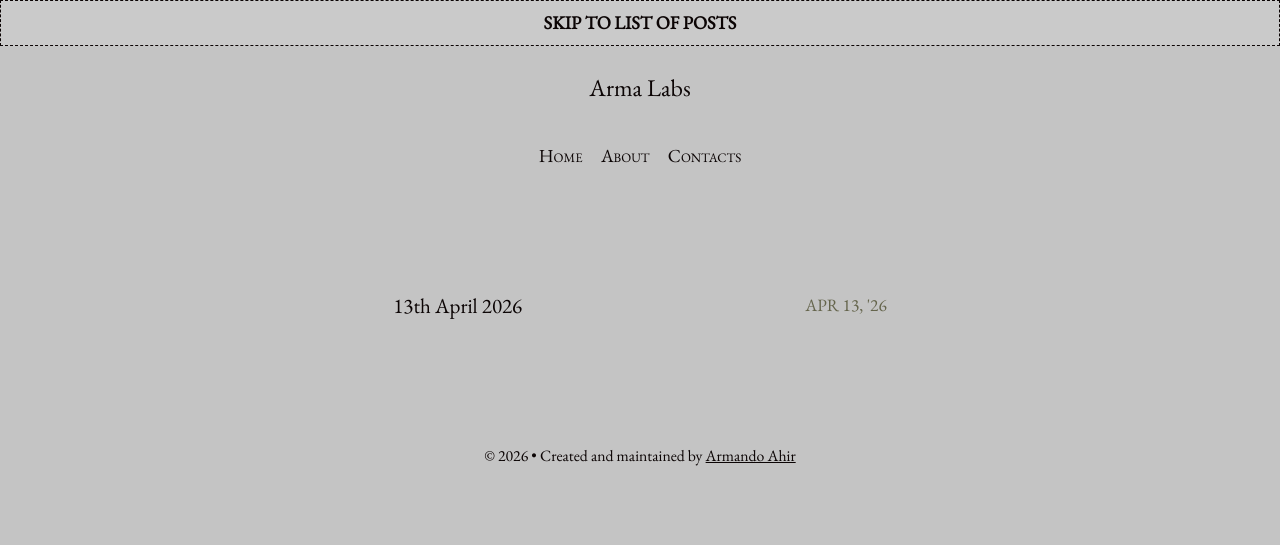
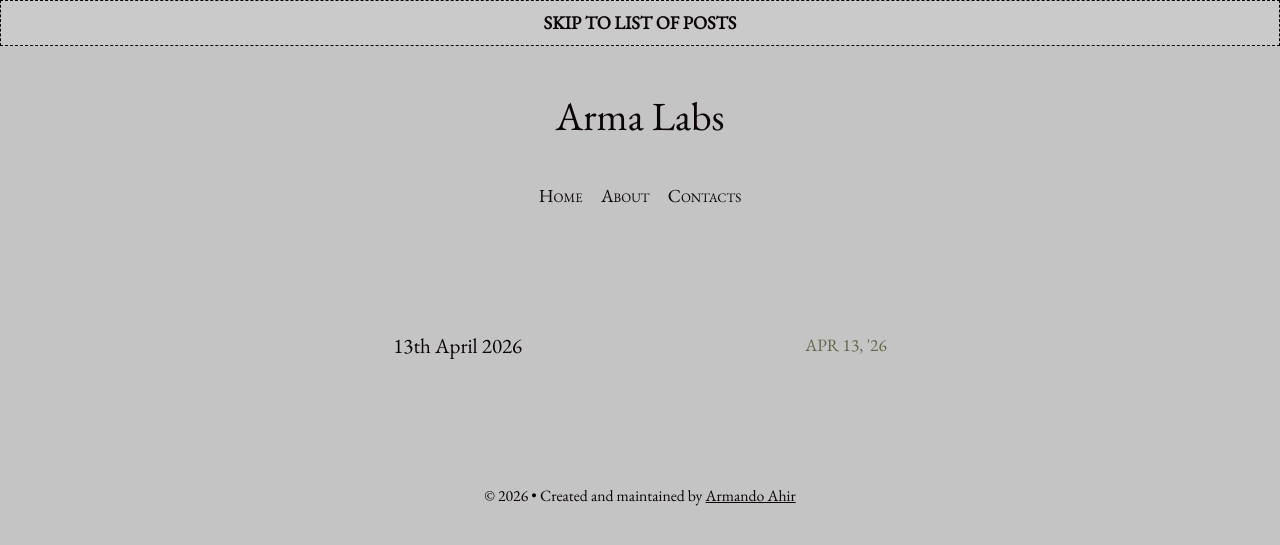
Before and after one commit to armandoahir/armandoahir.github.io, a Jekyll site: the page built from index.html, in a window 1280 px wide. Shown: the top 545 px of the page. Built offline with Jekyll 4.4.1, drawn with Linux system fonts in a browser that asks for light colours; the list of posts is cut into pages by our own code.

Commit message:
[13th Apr] old files Upload

```diff
--- a/_layouts/home.html
+++ b/_layouts/home.html
@@ -8,7 +8,7 @@ layout: default
   {% include back-link.html %}
 {% else %}
 <header class="site-masthead">
-  <h1 style="font-size: 1.5rem; margin-bottom: 0.3rem;">
+  <h1 style="font-size: 2.5rem; margin-bottom: 0.3rem;">
     <a href="{{ '/' | prepend: site.baseurl }}" style="text-decoration: none; color: inherit;">
       {{ site.title }}
     </a>
```
